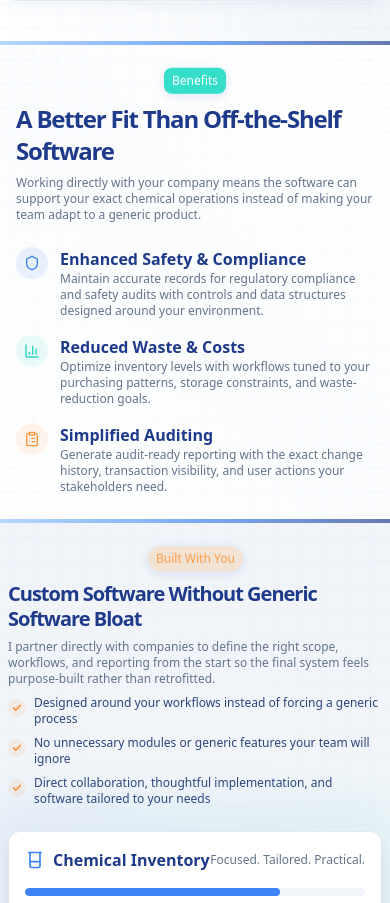
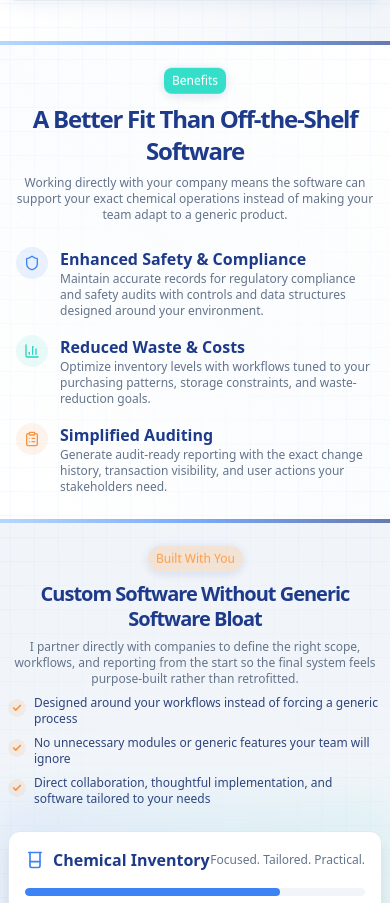
Before and after one commit to juntotechnologies/chem-inventory-site, a React (Vite) app: page / in a window 390 px wide. Shown: the part 2624-3527 px from the top of the page. Built offline with nearby package versions, Linux system fonts and the light colour scheme; no server answers.

Commit message:
Center mobile headings in benefits sections

```diff
--- a/app/page.tsx
+++ b/app/page.tsx
@@ -438,10 +438,10 @@ export default function Home() {
                 <div className="section-chip section-chip-secondary sm:text-sm lg:mx-0">
                   Benefits
                 </div>
-                <h2 className="text-2xl sm:text-3xl font-bold tracking-tighter md:text-4xl/tight text-[#1E3A8A]">
+                <h2 className="text-2xl sm:text-3xl font-bold tracking-tighter md:text-4xl/tight text-[#1E3A8A] text-center sm:text-left">
                   A Better Fit Than Off-the-Shelf Software
                 </h2>
-                <p className="max-w-[600px] text-xs sm:text-sm text-muted-foreground md:text-base">
+                <p className="max-w-[600px] text-xs sm:text-sm text-muted-foreground md:text-base text-center sm:text-left mx-auto sm:mx-0">
                   Working directly with your company means the software can support your exact chemical operations
                   instead of making your team adapt to a generic product.
                 </p>
@@ -499,10 +499,10 @@ export default function Home() {
                 <div className="section-chip section-chip-accent-soft sm:text-sm lg:mx-0">
                   Built With You
                 </div>
-                <h2 className="text-xl sm:text-2xl lg:text-3xl font-bold tracking-tighter text-[#1E3A8A] leading-tight max-w-[28ch] sm:max-w-none">
+                <h2 className="text-xl sm:text-2xl lg:text-3xl font-bold tracking-tighter text-[#1E3A8A] leading-tight max-w-[28ch] sm:max-w-none text-center sm:text-left mx-auto sm:mx-0">
                   Custom Software Without Generic Software Bloat
                 </h2>
-                <p className="text-xs sm:text-sm text-muted-foreground md:text-base max-w-[600px]">
+                <p className="text-xs sm:text-sm text-muted-foreground md:text-base max-w-[600px] text-center sm:text-left mx-auto sm:mx-0">
                   I partner directly with companies to define the right scope, workflows, and reporting from the start
                   so the final system feels purpose-built rather than retrofitted.
                 </p>
```
